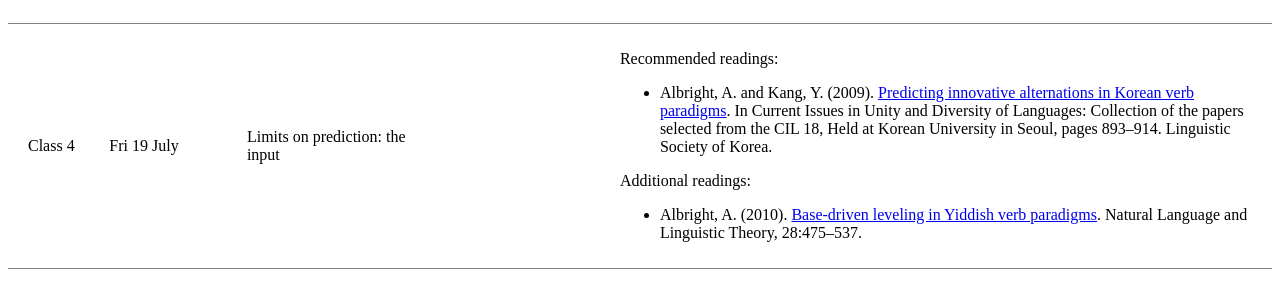
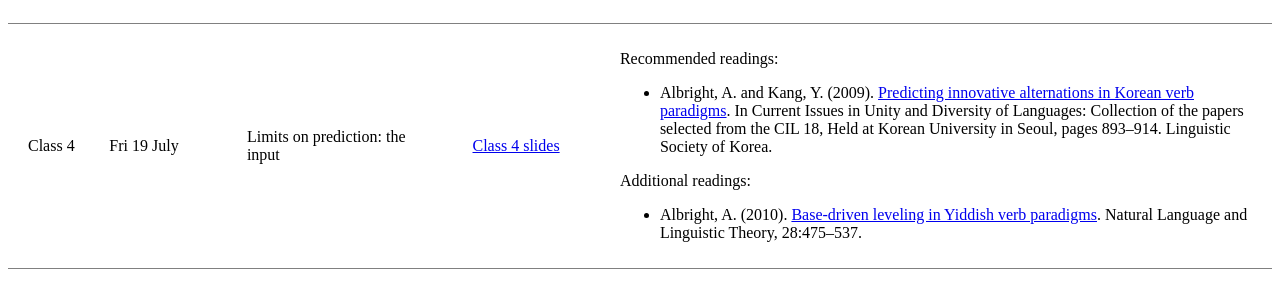
Before and after one commit to adamalbright/creteling2024, a plain HTML site: page index.html in a window 1280 px wide. Shown: the part 989-1281 px from the top of the page. Drawn offline with Linux system fonts and the light colour scheme.

Commit message:
uploading class 4 slides

```diff
--- a/index.html
+++ b/index.html
@@ -92,7 +92,7 @@
 <tr>
 	<td>Class 4</td><td style="padding-left: 0px;">Fri 19 July</td>
 	<td>Limits on prediction: the input</td>
-	<td></td>
+	<td><a href="https://adamalbright.github.io/creteling2024/CreteLing2024-Exceptions-Class4.pdf">Class 4 slides </a></td>
 		<td><p>Recommended readings:</p>
 		  <UL>
 		    <li>Albright, A. and Kang, Y. (2009). <a href="https://web.mit.edu/albright/www/papers/AlbrightKang-CIL18Paper.pdf">Predicting innovative alternations in Korean verb paradigms</a>. In Current Issues in Unity and Diversity of Languages: Collection of the papers selected from the CIL 18, Held at Korean University in Seoul, pages 893–914. Linguistic Society of Korea.</li>
```
Also changed, not shown: 1 other file.
